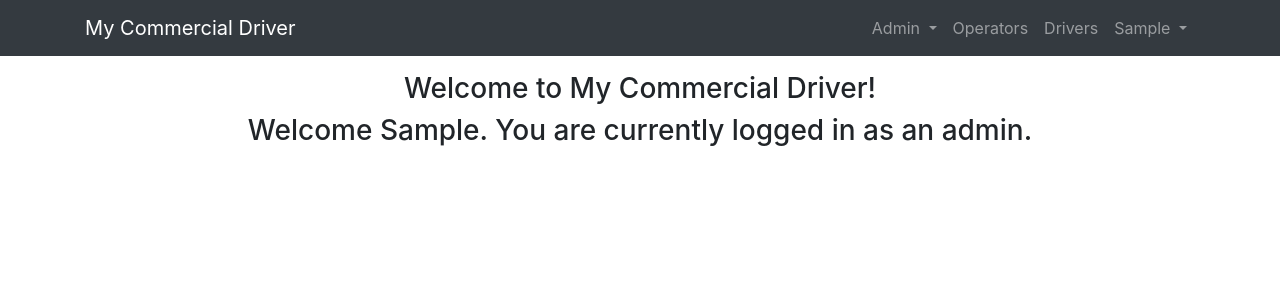
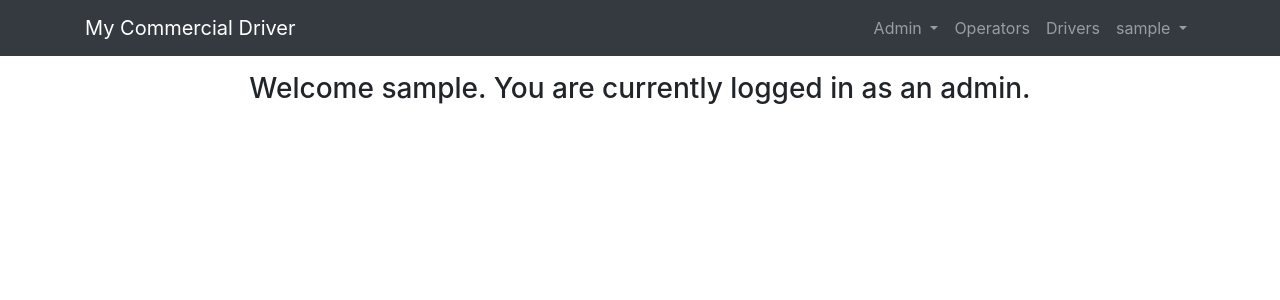
Before and after one commit to bclavin/mcd, a Django app: page /homepage/ in a window 1280 px wide. Shown: the top 300 px of the page. Run offline with Django 3.2, Linux system fonts and the light colour scheme; the visitor is signed in with stand-in values (Sample User, id 1); some libraries are stand-ins or nearby versions.

Commit message:
more updates

```diff
--- a/homepage/templates/homepage/homepage.html
+++ b/homepage/templates/homepage/homepage.html
@@ -12,13 +12,12 @@ MCD -
 {% block content %}
 
     <div class="p-3">
-        <h3 align="center">Welcome to My Commercial Driver!</h3>
             {% if user.groups.all.0.name == "drivers" %}
-                <h3 align="center">Welcome {{ user.first_name }}. You are currently logged in as a driver.</h3>
+                <h3 align="center">Welcome {{ user.username }}. You are currently logged in as a driver.</h3>
             {% elif user.groups.all.0.name == "operators" %}
-                <h3 align="center">Welcome {{ user.first_name }}. You are currently logged in as an operator.</h3>
+                <h3 align="center">Welcome {{ user.username }}. You are currently logged in as an operator.</h3>
             {% else %}
-                <h3 align="center">Welcome {{ user.first_name }}. You are currently logged in as an admin.</h3>
+                <h3 align="center">Welcome {{ user.username }}. You are currently logged in as an admin.</h3>
             {% endif %}
     </div>
 
--- a/templates/navbar.html
+++ b/templates/navbar.html
@@ -67,7 +67,7 @@
 
                   <li class="nav-item dropdown">
                     <a class="nav-link dropdown-toggle" href="#" id="navbarDropdownMenuLink" data-toggle="dropdown" aria-haspopup="true" aria-expanded="false">
-                      {{ user.first_name }}
+                      {{ user.username }}
                     </a>
                     <div class="dropdown-menu dropdown-menu-left" aria-labelledby="navbarDropdownMenuLink">
                       <a class="dropdown-item" href="{% url 'logout' %}">Logout</a>
```
